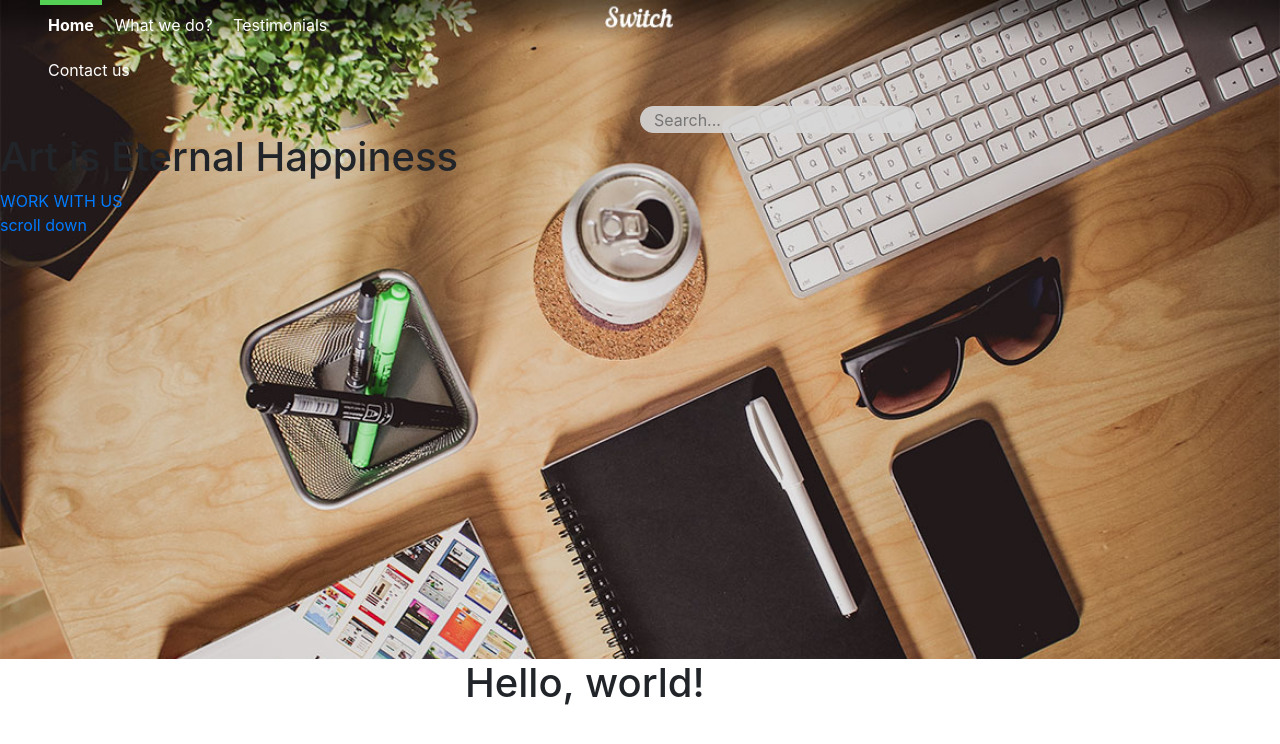
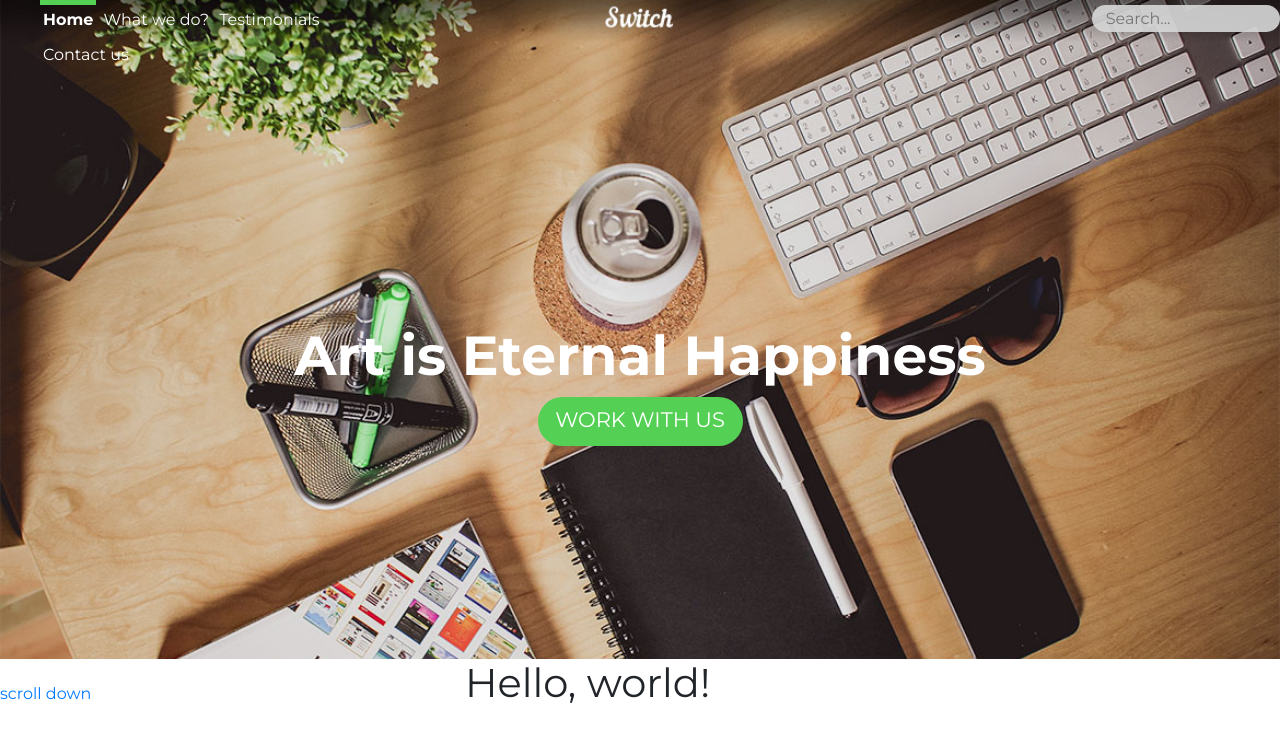
Before and after one commit to NellyUG/ReposiveDesign2, a plain HTML site: page index.html in a window 1280 px wide. Drawn offline with nearby package versions, Linux system fonts and the light colour scheme.

Commit message:
Continuación del header

```diff
--- a/estilo.css
+++ b/estilo.css
@@ -1,3 +1,6 @@
+body{
+	font-family: 'Montserrat', sans-serif;
+}
 header{
 	background: url("img/bgheader.jpg");
 	height:659px;
@@ -34,7 +37,7 @@ ul li{
 }
 li a{
 	color: white;
-	padding: 8px;
+	padding: 3px;
 	display: block;
 	border-top: 5px solid transparent;
 }
@@ -52,4 +55,38 @@ li a{
 	padding: 7px 14px;
 	font-size: 16px;
 	color: #1111;
+	width: 100%;
+	margin-top: 5px;
 }
+#center-header{
+	height: 596px;
+}
+#centradito{
+	display: flex;
+	justify-content: center;
+	align-items:center;
+	flex-direction: column;
+}
+#centradito h1{
+	color:#fff;
+	font-weight: bold;
+	font-size: 55px;
+}
+#centradito a{
+	background:#54d154;
+	color: #fff;
+	text-align: center;
+	display: block;
+	width: 205px;
+	height: 49px;
+	border-radius: 30px;
+	padding: 7px 0;
+	font-weight: normal;
+	font-size: 21px;
+}
+#centradito a:hover{
+	text-decoration: none;
+	background:#f34d34;
+	transform: scale(1.05);
+	transition: 0.5s ease all;
+}
--- a/index.html
+++ b/index.html
@@ -4,6 +4,7 @@
   <meta charset="utf-8"> <!--Seleccionar el Set de Caracteres-->
   <meta name="viewport" content="width=device-width, initial-scale=1, shrink-to-fit=no"> <!--Sirve para seleccionar el viewport de la pantalla, es decir, a que escala estará definido -->
   <link rel="stylesheet" href="https://stackpath.bootstrapcdn.com/bootstrap/4.1.3/css/bootstrap.min.css" integrity="sha384-MCw98/SFnGE8fJT3GXwEOngsV7Zt27NXFoaoApmYm81iuXoPkFOJwJ8ERdknLPMO" crossorigin="anonymous"> <!--Sirve para cargar el CDN de la hoja de estilos de Bootstrap-->
+  <link href="https://fonts.googleapis.com/css?family=Montserrat:400,700" rel="stylesheet">
   <link rel="stylesheet" href="estilo.css">
   <title>Hello, world!</title> <!--Definir título en la barra de título-->
 </head>
@@ -18,15 +19,17 @@
           <li><a href="#">Contact us</a></li>
         </ul>
       </nav>
-      <div class="col-md.2 offset-md-6">
+      <div class="col-md-2 offset-md-6">
       <form>
         <input type="text" placeholder="Search..." class="buscador">
       </form>
       </div>
     </div>
-    <div>
-      <h1>Art is Eternal Happiness</h1>
-      <a href="#">WORK WITH US</a>
+    <div class="row" id="center-header">
+      <div class="col-md-12" id="centradito">
+        <h1 class="text-center">Art is Eternal Happiness</h1>
+        <a href="#" class="d-block text-center">WORK WITH US</a>
+      </div>
     </div>
     <div>
       <a href="#">scroll down</a>
```
